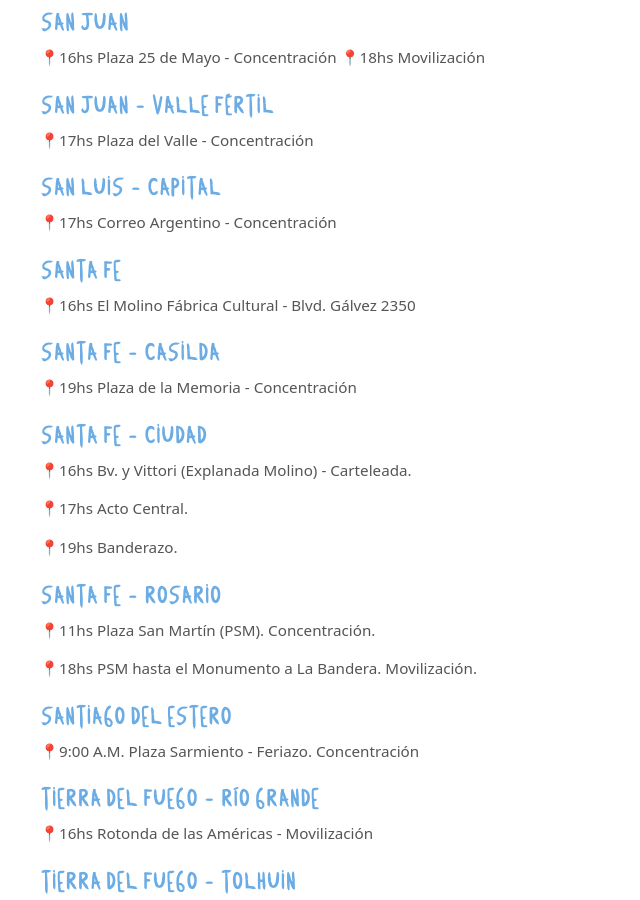
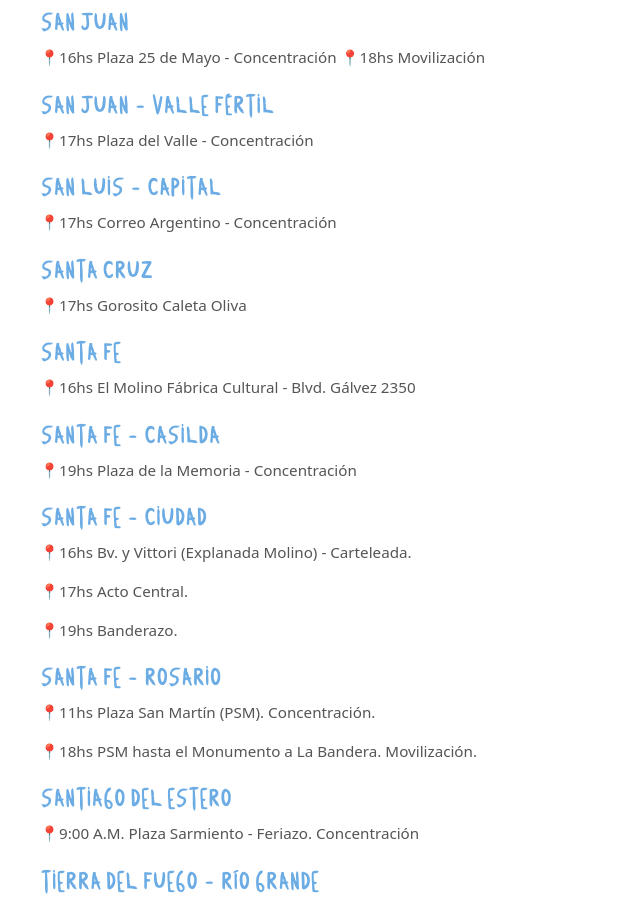
Before and after one commit to LaCamisetaOrg/LaCamisetaOrg.github.io, a Jekyll site: the page built from _actions/acciones68.md, in a window 1280 px wide and 900 px high, scrolled down 4111 px. Shown: the whole window, without its empty margins (0-640 px from the left). Built offline with Jekyll 4.4.1, drawn with Linux system fonts in a browser that asks for light colours.

Commit message:
Update acciones68.md

```diff
--- a/_actions/acciones68.md
+++ b/_actions/acciones68.md
@@ -3,10 +3,10 @@
 title: "Acciones del 06/08, el día que se trata la ley"
 description: "Acciones del 06/08"
 images:
+  - src: /assets/images/tierra_20260725al20260808/flyer_3_b.jpeg
+    alt: "Afiche del 6/8 en el Congreso Nacional. Defendamos el Territorio, ahora afuera de la cancha. Cronograma: 12hs Verdurazo y Radio Abierta, 15:30hs Verdurazo, 17hs Vuelta a la plaza, 18hs Festival. La tierra no se vende, no se quema, ni se desaloja."
   - src: /assets/images/tierra_20260725al20260808/6_concentracion_catamarca.jpeg
     alt: "Afiche de la Jornada Nacional en Defensa de la Tierra en Catamarca el 6/8. Concentración 17hs en Plaza 25 de Mayo. Incluye marcha, números artísticos, espacio niñeces y radio abierta. No a la ley de extranjerización. La tierra no se vende, no se quema, ni se desaloja, se defiende."
-  - src: /assets/images/tierra_20260725al20260808/flyer_3_b.jpeg
-    alt: "Afiche del 6/8 en el Congreso Nacional. Defendamos el Territorio, ahora afuera de la cancha. Cronograma: 12hs Verdurazo y Radio Abierta, 15:30hs Verdurazo, 17hs Vuelta a la plaza, 18hs Festival. La tierra no se vende, no se quema, ni se desaloja."
   - src: /assets/images/tierra_20260725al20260808/junin_acciones.jpeg
     alt: "Afiche de acciones en Jujuy contra la Ley de Inviolabilidad de la Propiedad Privada. Cronograma: viernes 31/07 banderazo y volanteada en semáforos, concentración 17hs en Plazoleta Eva Perón; martes 4/8 conferencia de prensa y sahumada 10:30hs en Plaza Belgrano; jueves 6/8 concentración 16hs y movilización 17hs en Plaza Belgrano. Mapa de Argentina con banderines a la venta."
   - src: /assets/images/tierra_20260725al20260808/jueves_6_salta.jpeg
@@ -217,6 +217,10 @@
 
 📍17hs Correo Argentino - Concentración
 
+## Santa Cruz
+
+📍17hs Gorosito Caleta Oliva
+
 ## Santa Fe
 
 📍16hs El Molino Fábrica Cultural - Blvd. Gálvez 2350
```
